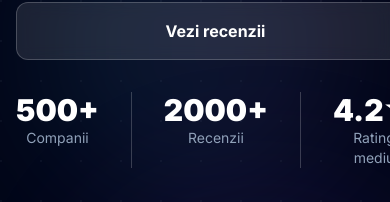
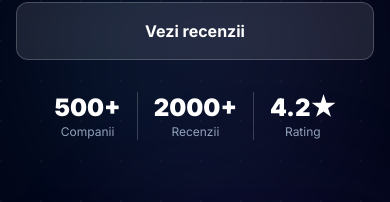
Before and after one commit to xerud2002/Dos, a Next.js app: page / in a window 390 px wide. Shown: the part 504-706 px from the top of the page. Built offline with nearby package versions, Linux system fonts and the light colour scheme; no server answers; the database is empty.

Commit message:
Mobile optimizations: improved responsive design for CTA section and stats row

```diff
--- a/src/app/page.tsx
+++ b/src/app/page.tsx
@@ -74,20 +74,20 @@ export default function Home() {
               </div>
 
               {/* Stats Row */}
-              <div className="flex gap-8" aria-label="Statistici platformă">
-                <div>
-                  <div className="text-3xl md:text-4xl font-black text-white">500+</div>
-                  <div className="text-sm text-slate-400">Companii</div>
+              <div className="flex justify-center lg:justify-start gap-4 sm:gap-8" aria-label="Statistici platformă">
+                <div className="text-center sm:text-left">
+                  <div className="text-2xl sm:text-3xl md:text-4xl font-black text-white">500+</div>
+                  <div className="text-xs sm:text-sm text-slate-400">Companii</div>
                 </div>
                 <div className="w-px bg-white/20" />
-                <div>
-                  <div className="text-3xl md:text-4xl font-black text-white">2000+</div>
-                  <div className="text-sm text-slate-400">Recenzii</div>
+                <div className="text-center sm:text-left">
+                  <div className="text-2xl sm:text-3xl md:text-4xl font-black text-white">2000+</div>
+                  <div className="text-xs sm:text-sm text-slate-400">Recenzii</div>
                 </div>
                 <div className="w-px bg-white/20" />
-                <div>
-                  <div className="text-3xl md:text-4xl font-black text-white">4.2★</div>
-                  <div className="text-sm text-slate-400">Rating mediu</div>
+                <div className="text-center sm:text-left">
+                  <div className="text-2xl sm:text-3xl md:text-4xl font-black text-white">4.2★</div>
+                  <div className="text-xs sm:text-sm text-slate-400">Rating</div>
                 </div>
               </div>
             </div>
@@ -294,23 +294,23 @@ export default function Home() {
             <span className="text-xs md:text-sm text-white/80">Comunitate activă</span>
           </div>
 
-          <h2 className="text-3xl md:text-5xl lg:text-6xl font-black text-white mb-4 md:mb-6">
+          <h2 className="text-3xl md:text-5xl lg:text-6xl font-black text-white mb-4 md:mb-6 px-2">
             Ai avut o experiență cu{' '}
             <span className="bg-linear-to-r from-sky-400 via-violet-400 to-fuchsia-400 bg-clip-text text-transparent">
               o firmă
             </span>
             ?
           </h2>
-          <p className="text-slate-300 text-xl mb-10 max-w-2xl mx-auto">
+          <p className="text-slate-300 text-base md:text-xl mb-8 md:mb-10 max-w-2xl mx-auto px-2">
             Recenzia ta poate ajuta mii de oameni să facă alegerea corectă
           </p>
 
           <a
             href="#adauga-recenzie"
-            className="group relative inline-flex items-center gap-3 px-10 py-5 bg-linear-to-r from-sky-500 to-violet-500 rounded-2xl font-bold text-lg text-white overflow-hidden transition-all hover:scale-105 hover:shadow-2xl hover:shadow-violet-500/30"
+            className="group relative inline-flex items-center gap-2 md:gap-3 px-6 md:px-10 py-4 md:py-5 bg-linear-to-r from-sky-500 to-violet-500 rounded-xl md:rounded-2xl font-bold text-base md:text-lg text-white overflow-hidden transition-all hover:scale-105 hover:shadow-2xl hover:shadow-violet-500/30"
           >
-            <span className="relative z-10 flex items-center gap-3">
-              <svg className="w-6 h-6" fill="none" viewBox="0 0 24 24" stroke="currentColor">
+            <span className="relative z-10 flex items-center gap-2 md:gap-3">
+              <svg className="w-5 h-5 md:w-6 md:h-6" fill="none" viewBox="0 0 24 24" stroke="currentColor">
                 <path strokeLinecap="round" strokeLinejoin="round" strokeWidth={2} d="M11 5H6a2 2 0 00-2 2v11a2 2 0 002 2h11a2 2 0 002-2v-5m-1.414-9.414a2 2 0 112.828 2.828L11.828 15H9v-2.828l8.586-8.586z" />
               </svg>
               Adaugă recenzie acum
```
